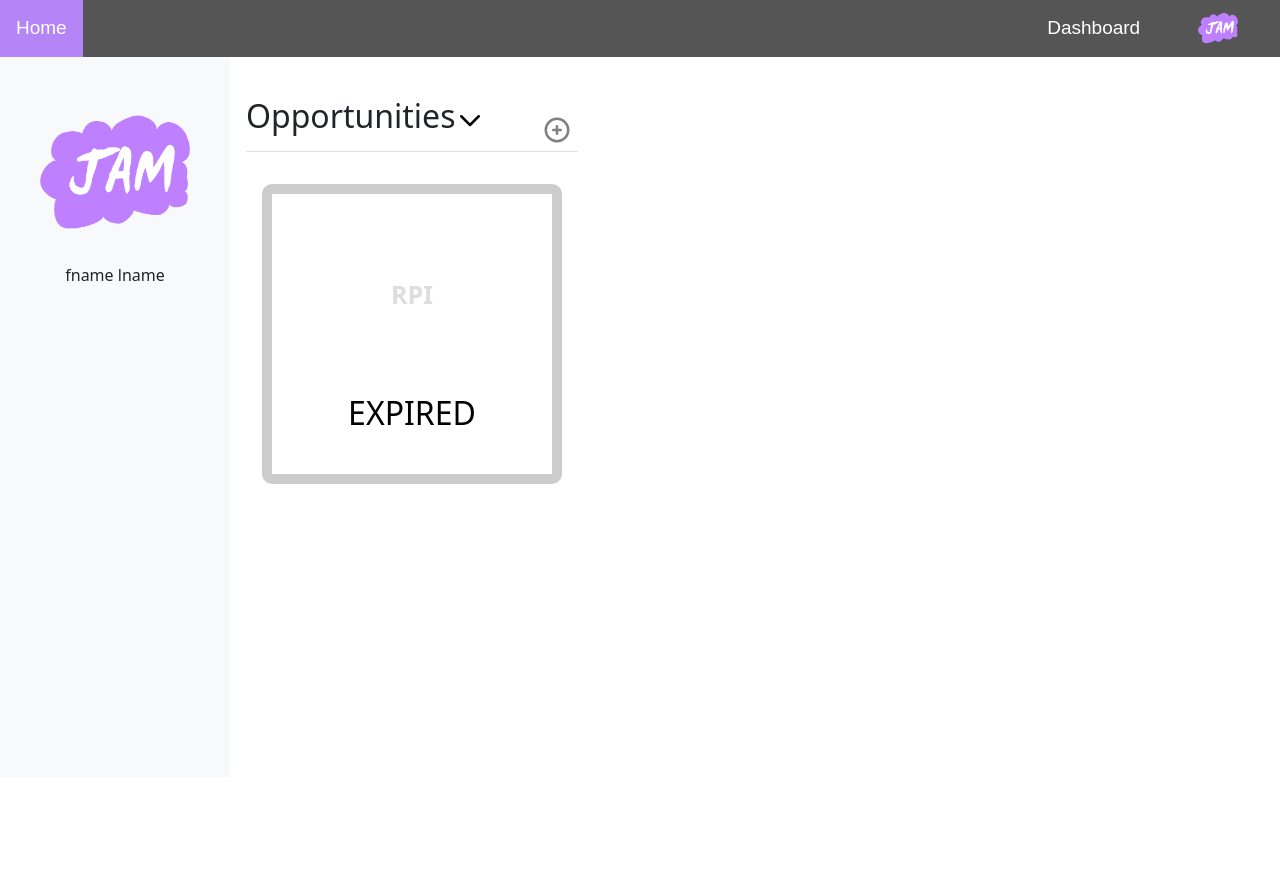
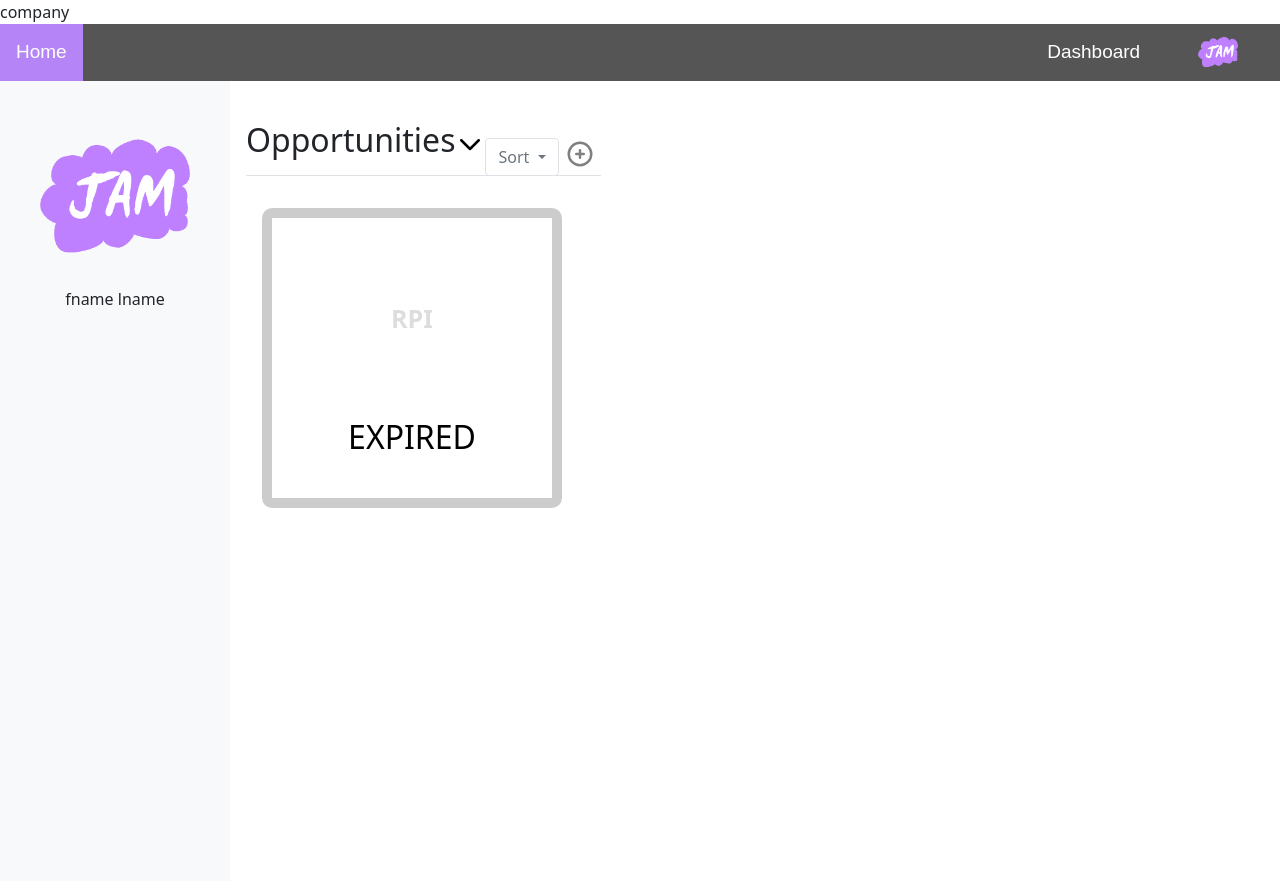
Before and after one commit to JAMForHire/JAM-Final, a PHP site: page /dashboard.php in a window 1280 px wide. Before the commit the page ends 484 px from the top, so only its background shows below. Run offline with PHP 8.4, Linux system fonts and the light colour scheme; a user stored in the database is signed in; data comes from the database, SQL or seed files in the repository; some libraries are stand-ins or nearby versions; some web fonts are replaced.

Commit message:
Work in progress

```diff
--- a/components/jar.php
+++ b/components/jar.php
@@ -1,11 +1,12 @@
 <?php
-function get_jars($conn, $user_id)
+function get_jars($conn, $user_id,$sortby)
 {
-  $sql = "SELECT * FROM jars WHERE user_id=:user_id";
+  $sortindex=array('0' =>"date" ,'1'=>"progress",'2'=>"company");
+  echo "$sortindex[$sortby]";
+  $sql = "SELECT * FROM jars WHERE user_id=:user_id ORDER BY :sort DESC";
   $stmt = $conn->prepare($sql);
-  $stmt->execute(['user_id' => $user_id]);
+  $stmt->execute(['user_id' => $user_id,'sort' => $sortindex[$sortby]]);
   $result = $stmt->fetchAll();
-
   return $result;
 }
 
--- a/config.php
+++ b/config.php
@@ -1,4 +1,4 @@
 <?php
 $db_username = "itws";
-$db_password = "Password1!";
+$db_password = "YES";
 ?>
--- a/dashboard.php
+++ b/dashboard.php
@@ -61,8 +61,11 @@ try {
   echo "Failed to connect to JAM database: " . $e->getMessage() . "<br>";
   exit();
 }
-
-$jars = get_jars($db, $user_id);
+$sortnum='2';
+if(isset($_POST["sort"])){
+  $sortnum=$_POST["sort"];
+}
+$jars = get_jars($db, $user_id,$sortnum);
 $jar_count = get_num_jars($db, $user_id);
 
 $nav_login_style = "\"display: block;\"";
@@ -236,6 +239,18 @@ if (isset($_SESSION['logged_in']) && $_SESSION['logged_in'] == 1) {
                 <h1 class="h2">Opportunities</h1>
                 <img class="icon" src="#" id="chevron" alt="chevron" />
                 <div class="d-flex justify-content-end w-100 h-25">
+                  <div class="dropdown">
+                    <button class="btn dropdown-toggle border btn-outline-secondary" type="button" id="dropdownMenu2" data-bs-toggle="dropdown" aria-expanded="false">
+                      Sort
+                    </button>
+                    <ul class="dropdown-menu" aria-labelledby="dropdownMenu2">
+                      <from method="POST">
+                      <li><button class="dropdown-item" type="submit" name="sort" value="0">Date</button></li>
+                      <li><button class="dropdown-item" type="submit" name="sort" value="1">Progress</button></li>
+                      <li><button class="dropdown-item" type="submit" name="sort" value="2">Name</button></li>
+                    </from>
+                    </ul>
+                  </div>
                     <?php
                       //Check if they are a premium user and if they are then they can create a modal
                       if ((int)$_SESSION['type'] == 1) {
--- a/styles/style.css
+++ b/styles/style.css
@@ -547,3 +547,12 @@ ul.jar_table {
 #progress_3 {
   background-color: rgb(0, 177, 216);
 }
+.button_rem{
+	background: none;
+	color: inherit;
+	border: none;
+	padding: 0;
+	font: inherit;
+	cursor: pointer;
+	outline: inherit;
+}
```
